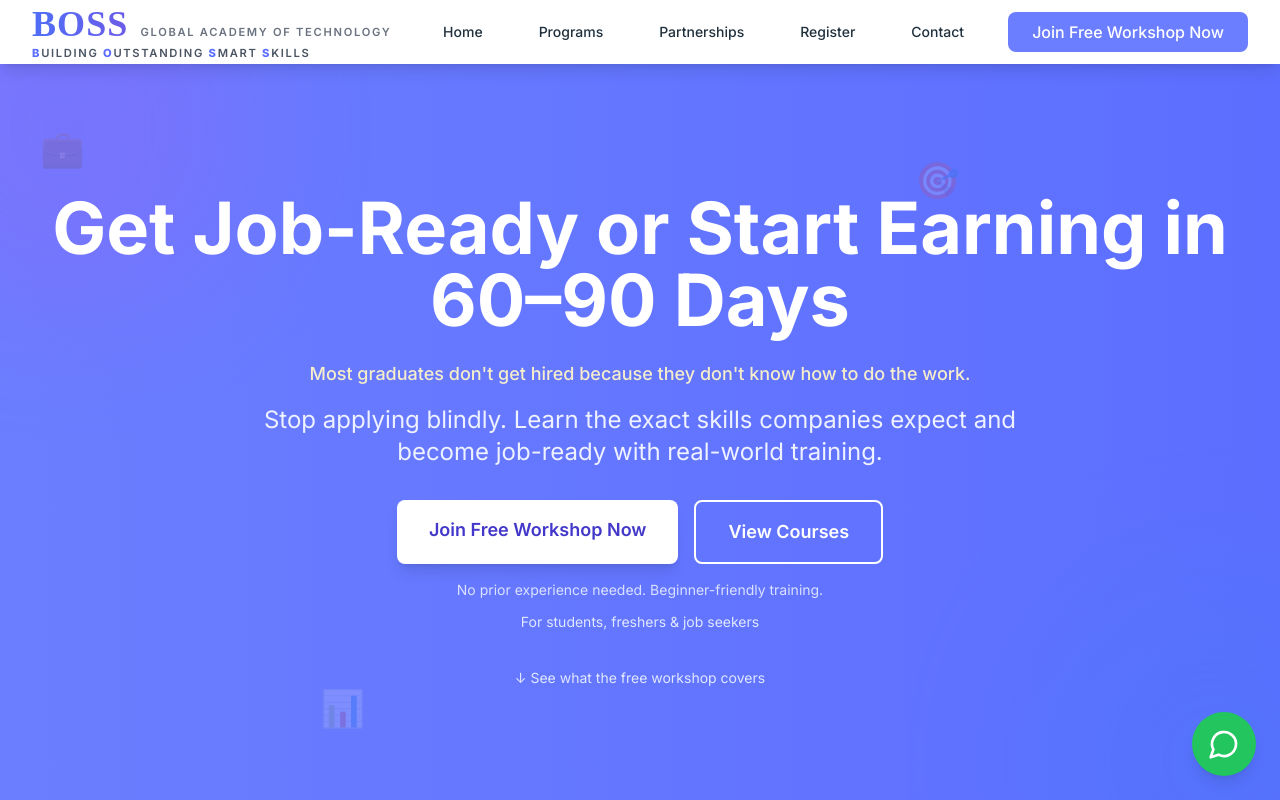
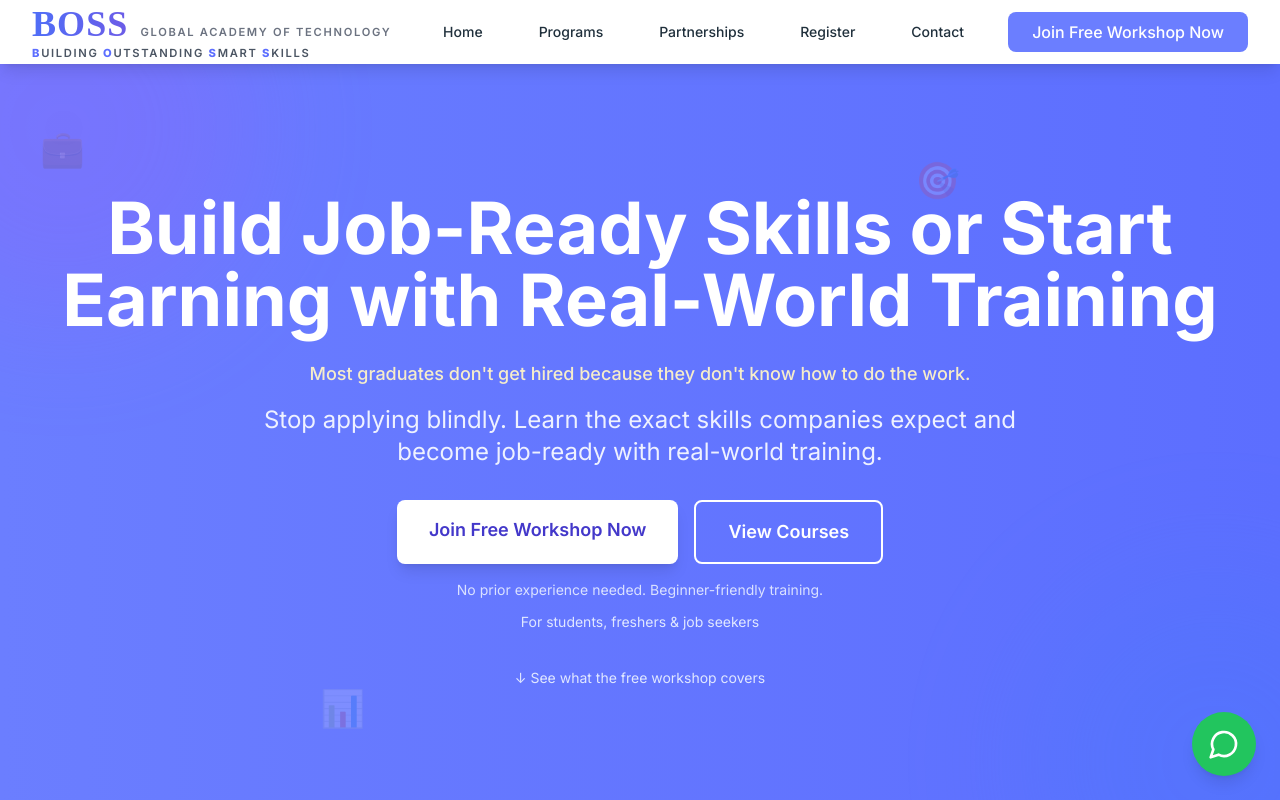
Before and after one commit to assetrazsolutions-hue/bossacademy, a Next.js app: page / in a window 1280 px wide. Shown: the top 800 px of the page. Built offline with nearby package versions, Linux system fonts and the light colour scheme.

Commit message:
Hero headline: job-ready skills + real-world training
Made-with: Cursor

```diff
--- a/components/Hero.tsx
+++ b/components/Hero.tsx
@@ -25,7 +25,7 @@ export default function Hero() {
       <div className="relative z-10 max-w-7xl mx-auto px-4 sm:px-6 lg:px-8 py-20 md:py-24 lg:py-32">
         <div className="text-center">
           <h1 className="text-4xl sm:text-5xl md:text-6xl lg:text-7xl font-bold mb-6 leading-tight">
-            Get Job-Ready or Start Earning in 60–90 Days
+            Build Job-Ready Skills or Start Earning with Real-World Training
           </h1>
           <p className="text-base md:text-lg font-medium text-amber-100/95 max-w-2xl mx-auto mb-4 leading-snug">
             Most graduates don&apos;t get hired because they don&apos;t know how to do the work.
```
